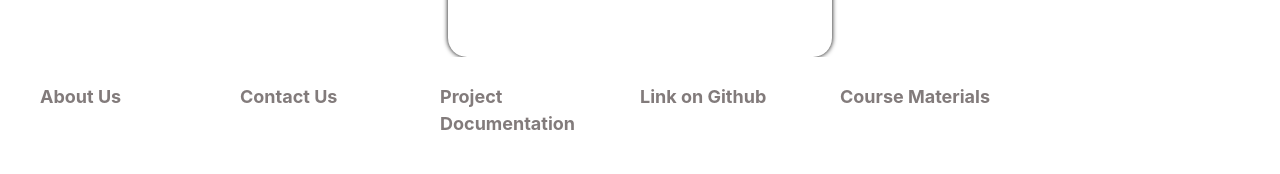
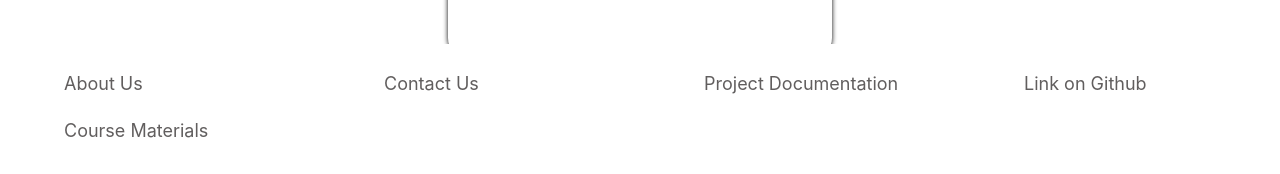
Before and after one commit to alexandrakapa/Ask_Me_Anything, a React (Create React App) app in the folder front_end/: page /login in a window 1280 px wide. Shown: the part 636-810 px from the top of the page. Built offline with nearby package versions, Linux system fonts and the light colour scheme.

Commit message:
footer done

```diff
--- a/front_end/src/components/Footer/Footer.js
+++ b/front_end/src/components/Footer/Footer.js
@@ -14,19 +14,19 @@ const Footer = () => {
             <Container>
                 <Row>
                     <Column>
-                        <Heading>About Us</Heading>
+                        <FooterLink href="#">About Us</FooterLink>
                     </Column>
                     <Column>
-                        <Heading>Contact Us</Heading>
+                        <FooterLink href="#">Contact Us</FooterLink>
                     </Column>
                     <Column>
-                        <Heading>Project Documentation</Heading>
+                        <FooterLink href="#">Project Documentation</FooterLink>
                     </Column>
                     <Column>
-                        <Heading>Link on Github</Heading>
+                        <FooterLink href="#">Link on Github</FooterLink>
                     </Column>
                     <Column>
-                        <Heading>Course Materials</Heading>
+                        <FooterLink href="#">Course Materials</FooterLink>
                     </Column>
                 </Row>
             </Container>
--- a/front_end/src/components/Footer/FooterStyle.js
+++ b/front_end/src/components/Footer/FooterStyle.js
@@ -15,7 +15,7 @@ export const Container = styled.div`
     display: flex;
     flex-direction: column;
     justify-content: center;
-    max-width: 1000px;
+    max-width: 100%;
     //margin: 0 auto;
     margin-top:2%;
   margin-bottom: -1%;
@@ -31,13 +31,13 @@ export const Column = styled.div`
 
 export const Row = styled.div`
   display: grid;
-  grid-template-columns: repeat(auto-fill,
-                         minmax(200px, 1fr));
+  grid-template-columns: repeat(auto-fill, minmax(300px, 1fr));
+  margin-bottom: 1%;
   //grid-gap: 20px;
-  @media (max-width: 1000px) {
-    grid-template-columns: repeat(auto-fill,
-                           minmax(200px, 1fr));
-  }
+  //@media (max-width: 1000px) {
+  //  grid-template-columns: repeat(auto-fill,
+  //                         minmax(200px, 1fr));
+  //}
 `;
 
 export const FooterLink = styled.a`
@@ -45,9 +45,8 @@ export const FooterLink = styled.a`
   margin-bottom: 20px;
   font-size: 18px;
   text-decoration: none;
-
   &:hover {
-    color: green;
+    color: #3d0f82;
     transition: 200ms ease-in;
   }
 `;
```
